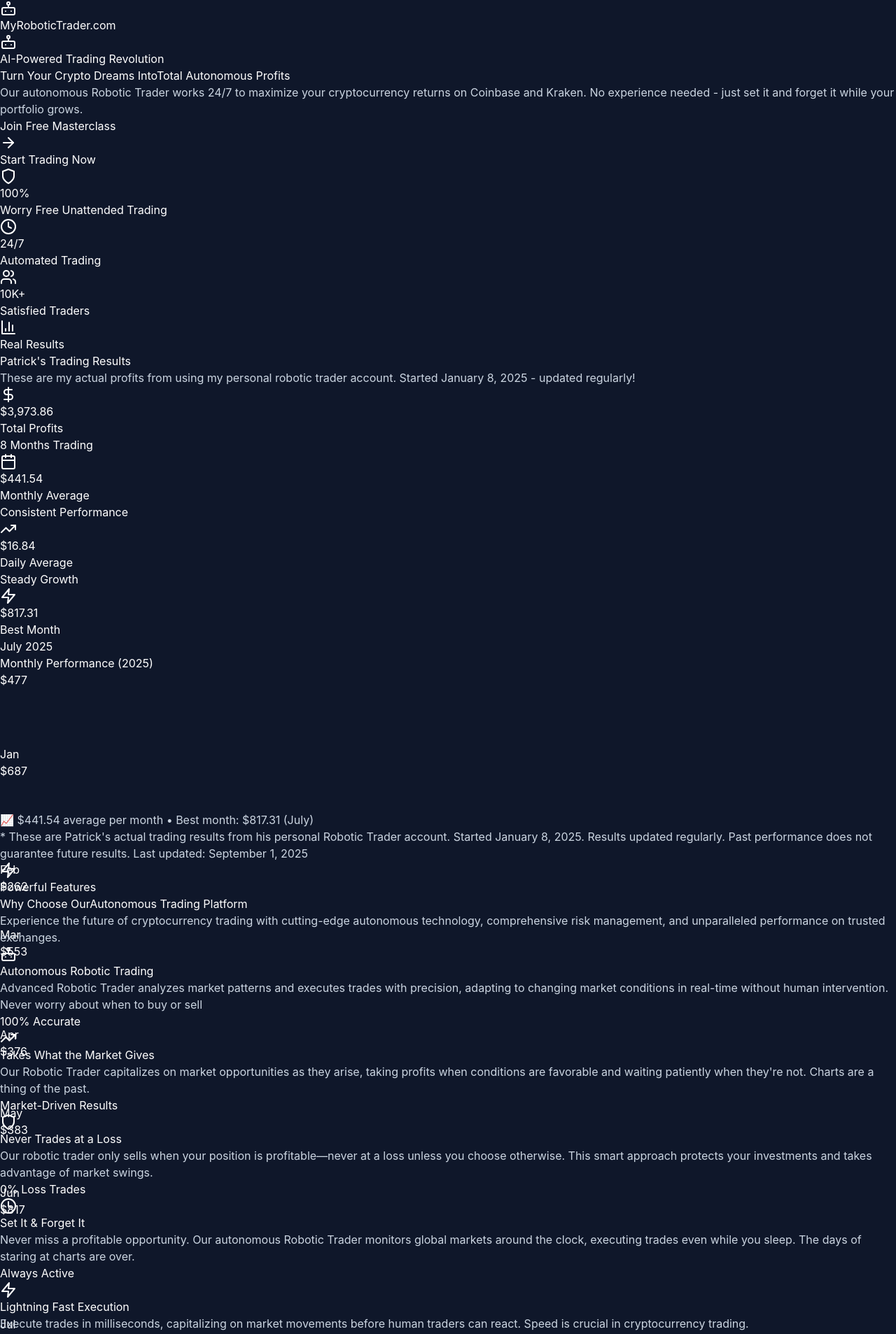
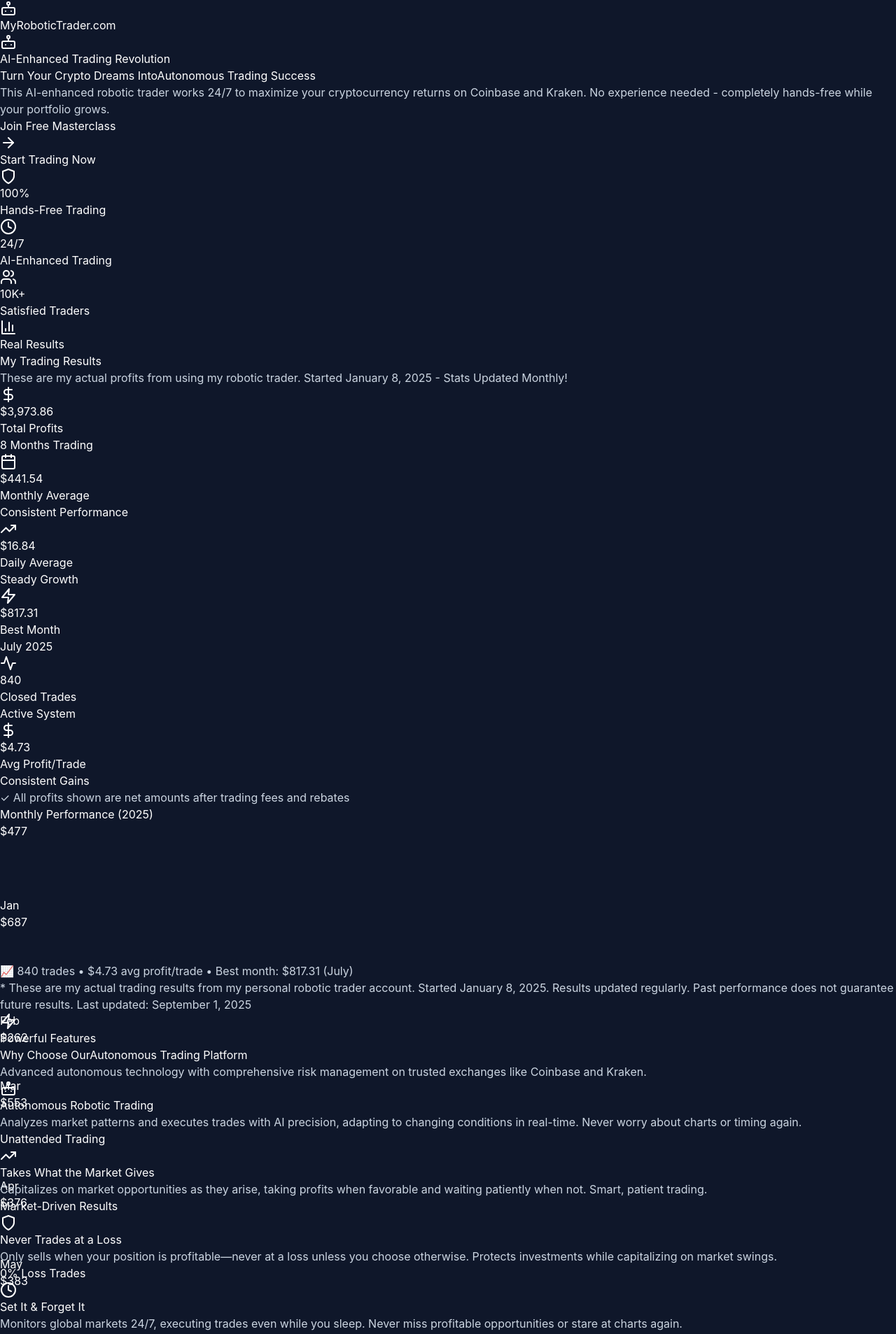
Before and after one commit to patjenkinsGIT/myrobotictrader, a React (Vite) app: page / in a window 1280 px wide. Shown: the part 288-2195 px from the top of the page at 70% size. Built offline with nearby package versions, Linux system fonts and the light colour scheme.

Commit message:
Updates for Hero trading and features

```diff
--- a/src/components/FAQ.tsx
+++ b/src/components/FAQ.tsx
@@ -37,7 +37,7 @@ const faqData = [
       {
         question: "How do I find out more information?",
         answer:
-          "The best way to learn more about the trading is to join the free masterclass where we demonstrate the system live and answer all your questions. You can register at: https://financialintelligence4u.com/masterclass?am_id=patrick1567",
+          "The best way to learn more about autonomous trading is to join the free masterclass where we demonstrate the system live and answer all your questions. You can register at:  https://financialintelligence4u.com/masterclass?am_id=patrick1567",
       },
     ],
   },
--- a/src/components/Features.tsx
+++ b/src/components/Features.tsx
@@ -15,15 +15,15 @@ const features = [
     icon: Bot,
     title: "Autonomous Robotic Trading",
     description:
-      "Advanced Robotic Trader analyzes market patterns and executes trades with precision, adapting to changing market conditions in real-time without human intervention. Never worry about when to buy or sell",
+      "Analyzes market patterns and executes trades with AI precision, adapting to changing conditions in real-time. Never worry about charts or timing again.",
     color: "from-purple-500 to-pink-500",
-    stats: "100% Accurate",
+    stats: "Unattended Trading",
   },
   {
     icon: TrendingUp,
     title: "Takes What the Market Gives",
     description:
-      "Our Robotic Trader capitalizes on market opportunities as they arise, taking profits when conditions are favorable and waiting patiently when they're not. Charts are a thing of the past.",
+      "Capitalizes on market opportunities as they arise, taking profits when favorable and waiting patiently when not. Smart, patient trading.",
     color: "from-green-500 to-blue-500",
     stats: "Market-Driven Results",
   },
@@ -31,7 +31,7 @@ const features = [
     icon: Shield,
     title: "Never Trades at a Loss",
     description:
-      "Our robotic trader only sells when your position is profitable—never at a loss unless you choose otherwise. This smart approach protects your investments and takes advantage of market swings.",
+      "Only sells when your position is profitable—never at a loss unless you choose otherwise. Protects investments while capitalizing on market swings.",
     color: "from-blue-500 to-cyan-500",
     stats: "0% Loss Trades",
   },
@@ -39,7 +39,7 @@ const features = [
     icon: Clock,
     title: "Set It & Forget It",
     description:
-      "Never miss a profitable opportunity. Our autonomous Robotic Trader monitors global markets around the clock, executing trades even while you sleep. The days of staring at charts are over.",
+      "Monitors global markets 24/7, executing trades even while you sleep. Never miss profitable opportunities or stare at charts again.",
     color: "from-orange-500 to-red-500",
     stats: "Always Active",
   },
@@ -47,7 +47,7 @@ const features = [
     icon: Zap,
     title: "Lightning Fast Execution",
     description:
-      "Execute trades in milliseconds, capitalizing on market movements before human traders can react. Speed is crucial in cryptocurrency trading.",
+      "Executes trades in milliseconds, capitalizing on market movements before human traders can react. Speed gives you the competitive edge.",
     color: "from-yellow-500 to-orange-500",
     stats: "100ms Execution",
   },
@@ -55,7 +55,7 @@ const features = [
     icon: DollarSign,
     title: "Your Funds Stay Safe",
     description:
-      "Your funds stay secure in your own Kracken/Coinbase exchange accounts. The robotic trader connects via API with trading-only access—we can never withdraw or transfer funds. For maximum safety, use MFA, hardware security keys, and allow lists on your exchange.",
+      "Funds remain secure in your Kraken/Coinbase accounts. Trading-only API access means we can never withdraw or transfer your money.",
     color: "from-emerald-500 to-teal-500",
     stats: "Your Keys, Your Crypto",
   },
@@ -63,7 +63,7 @@ const features = [
     icon: BarChart3,
     title: "Real-Time Analytics",
     description:
-      "Position and simple profit reporting give you visibility into your Robotic Trader performance and how much profit you save across Coinbase and Kraken.",
+      "Simple position and profit reporting gives you clear visibility into performance and total profits across Coinbase and Kraken.",
     color: "from-indigo-500 to-purple-500",
     stats: "Live Tracking",
   },
@@ -71,7 +71,7 @@ const features = [
     icon: Users,
     title: "Start with Paper Trading",
     description:
-      "Test the Robotic Trader risk-free with paper trading before going live. See how it performs and build confidence in the autonomous trading system.",
+      "Test the system risk-free with paper trading before going live. Build confidence and see performance without risking real money.",
     color: "from-pink-500 to-rose-500",
     stats: "Risk-Free Testing",
   },
@@ -126,9 +126,8 @@ export const Features: React.FC = function () {
           </h2>
 
           <p className="text-xl text-gray-300 max-w-3xl mx-auto">
-            Experience the future of cryptocurrency trading with cutting-edge
-            autonomous technology, comprehensive risk management, and
-            unparalleled performance on trusted exchanges.
+            Advanced autonomous technology with comprehensive risk management on
+            trusted exchanges like Coinbase and Kraken.
           </p>
         </div>
 
@@ -186,8 +185,8 @@ export const Features: React.FC = function () {
               Ready to Experience Autonomous Trading?
             </h3>
             <p className="text-gray-300 mb-6 max-w-2xl mx-auto">
-              Join thousands of successful traders who have already discovered
-              the power of set-it-and-forget-it cryptocurrency trading.
+              Join successful traders using set-it-and-forget-it cryptocurrency
+              trading.
             </p>
             <a
               href="https://financialintelligence4u.com/masterclass?am_id=patrick1567"
--- a/src/components/Hero.tsx
+++ b/src/components/Hero.tsx
@@ -34,25 +34,24 @@ export const Hero: React.FC = function () {
           <div className="inline-flex items-center gap-2 bg-gradient-to-r from-purple-600/20 to-pink-600/20 backdrop-blur-sm rounded-full px-4 py-2 border border-white/20 mb-6 mt-4">
             <Bot className="w-4 h-4 text-purple-400" />
             <span className="text-purple-300 font-medium">
-              AI-Powered Trading Revolution
+              AI-Enhanced Trading Revolution
             </span>
           </div>
 
           <h1 className="text-5xl md:text-7xl font-bold text-white mb-6 leading-tight">
             Turn Your Crypto Dreams Into
             <span className="block text-transparent bg-gradient-to-r from-green-400 via-blue-500 to-purple-500 bg-clip-text">
-              Total Autonomous Profits
+              Autonomous Trading Success
             </span>
           </h1>
 
           <p className="text-xl md:text-2xl text-gray-300 mb-8 max-w-4xl mx-auto">
-            Our autonomous Robotic Trader works 24/7 to maximize your
+            This AI-enhanced robotic trader works 24/7 to maximize your
             cryptocurrency returns on Coinbase and Kraken. No experience needed
-            - just set it and forget it while your portfolio grows.
+            - completely hands-free while your portfolio grows.
           </p>
         </div>
 
-        {/* Rest of your existing Hero content... */}
         {/* CTA Buttons */}
         <div className="flex flex-col sm:flex-row gap-4 justify-center mb-16">
           <a
@@ -75,67 +74,56 @@ export const Hero: React.FC = function () {
           </a>
         </div>
 
-        {/* Enhanced Stats - Now like feature boxes */}
+        {/* Enhanced Stats */}
         <div className="grid grid-cols-1 md:grid-cols-3 gap-6 max-w-4xl mx-auto mb-10">
-          {/* 100% Worry Free */}
+          {/* 100% Hands-Free */}
           <div className="group relative bg-white/5 backdrop-blur-sm rounded-2xl p-6 border border-white/10 hover:border-white/20 transition-all duration-300 transform hover:scale-105 hover:shadow-2xl">
-            {/* Background Gradient */}
             <div className="absolute inset-0 bg-gradient-to-br from-green-500 to-emerald-500 opacity-0 group-hover:opacity-10 rounded-2xl transition-opacity duration-300"></div>
 
-            {/* Icon */}
             <div className="relative w-12 h-12 rounded-xl bg-gradient-to-br from-green-500 to-emerald-500 p-3 mb-4 mx-auto group-hover:scale-110 transition-transform duration-300">
               <Shield className="w-full h-full text-white" />
             </div>
 
-            {/* Content */}
             <div className="relative text-center">
               <div className="text-4xl font-bold text-green-400 mb-2 group-hover:text-transparent group-hover:bg-gradient-to-r group-hover:from-green-400 group-hover:to-emerald-400 group-hover:bg-clip-text transition-all duration-300">
                 100%
               </div>
               <div className="text-gray-300 font-medium group-hover:text-white transition-colors duration-300">
-                Worry Free Unattended Trading
+                Hands-Free Trading
               </div>
             </div>
 
-            {/* Hover Effect Border */}
             <div className="absolute inset-0 rounded-2xl bg-gradient-to-r from-green-500 to-emerald-500 opacity-0 group-hover:opacity-20 transition-opacity duration-300 -z-10 blur-xl"></div>
           </div>
 
-          {/* 24/7 Automated */}
+          {/* 24/7 AI-Enhanced */}
           <div className="group relative bg-white/5 backdrop-blur-sm rounded-2xl p-6 border border-white/10 hover:border-white/20 transition-all duration-300 transform hover:scale-105 hover:shadow-2xl">
-            {/* Background Gradient */}
             <div className="absolute inset-0 bg-gradient-to-br from-blue-500 to-cyan-500 opacity-0 group-hover:opacity-10 rounded-2xl transition-opacity duration-300"></div>
 
-            {/* Icon */}
             <div className="relative w-12 h-12 rounded-xl bg-gradient-to-br from-blue-500 to-cyan-500 p-3 mb-4 mx-auto group-hover:scale-110 transition-transform duration-300">
               <Clock className="w-full h-full text-white" />
             </div>
 
-            {/* Content */}
             <div className="relative text-center">
               <div className="text-4xl font-bold text-blue-400 mb-2 group-hover:text-transparent group-hover:bg-gradient-to-r group-hover:from-blue-400 group-hover:to-cyan-400 group-hover:bg-clip-text transition-all duration-300">
                 24/7
               </div>
               <div className="text-gray-300 font-medium group-hover:text-white transition-colors duration-300">
-                Automated Trading
+                AI-Enhanced Trading
               </div>
             </div>
 
-            {/* Hover Effect Border */}
             <div className="absolute inset-0 rounded-2xl bg-gradient-to-r from-blue-500 to-cyan-500 opacity-0 group-hover:opacity-20 transition-opacity duration-300 -z-10 blur-xl"></div>
           </div>
 
           {/* 10K+ Satisfied */}
           <div className="group relative bg-white/5 backdrop-blur-sm rounded-2xl p-6 border border-white/10 hover:border-white/20 transition-all duration-300 transform hover:scale-105 hover:shadow-2xl">
-            {/* Background Gradient */}
             <div className="absolute inset-0 bg-gradient-to-br from-purple-500 to-pink-500 opacity-0 group-hover:opacity-10 rounded-2xl transition-opacity duration-300"></div>
 
-            {/* Icon */}
             <div className="relative w-12 h-12 rounded-xl bg-gradient-to-br from-purple-500 to-pink-500 p-3 mb-4 mx-auto group-hover:scale-110 transition-transform duration-300">
               <Users className="w-full h-full text-white" />
             </div>
 
-            {/* Content */}
             <div className="relative text-center">
               <div className="text-4xl font-bold text-purple-400 mb-2 group-hover:text-transparent group-hover:bg-gradient-to-r group-hover:from-purple-400 group-hover:to-pink-400 group-hover:bg-clip-text transition-all duration-300">
                 10K+
@@ -145,7 +133,6 @@ export const Hero: React.FC = function () {
               </div>
             </div>
 
-            {/* Hover Effect Border */}
             <div className="absolute inset-0 rounded-2xl bg-gradient-to-r from-purple-500 to-pink-500 opacity-0 group-hover:opacity-20 transition-opacity duration-300 -z-10 blur-xl"></div>
           </div>
         </div>
--- a/src/components/TradingResults.tsx
+++ b/src/components/TradingResults.tsx
@@ -1,5 +1,12 @@
 import * as React from "react";
-import { TrendingUp, DollarSign, Calendar, BarChart3, Zap } from "lucide-react";
+import {
+  TrendingUp,
+  DollarSign,
+  Calendar,
+  BarChart3,
+  Zap,
+  Activity,
+} from "lucide-react";
 import { tradingData, calculateDailyAverage } from "../data/tradingResults";
 
 export const TradingResults: React.FC = () => {
@@ -19,25 +26,25 @@ export const TradingResults: React.FC = () => {
           </div>
 
           <h2 className="text-3xl md:text-5xl font-bold text-white mb-4">
-            Patrick's Trading Results
+            My Trading Results
           </h2>
           <p className="text-xl text-gray-300 max-w-3xl mx-auto">
-            These are my actual profits from using my personal robotic trader
-            account.
+            These are my actual profits from using my robotic trader.
             <span className="text-green-400 font-semibold">
               {" "}
               Started January 8, 2025
             </span>{" "}
-            - updated regularly!
+            - Stats Updated Monthly!
           </p>
         </div>
 
-        {/* Main Stats Grid */}
-        <div className="grid grid-cols-1 md:grid-cols-2 lg:grid-cols-4 gap-6 mb-12">
+        {/* Main Stats Grid - 2 rows of 3 cards each */}
+        <div className="grid grid-cols-1 md:grid-cols-3 gap-6 mb-8">
+          {/* Row 1 */}
           {/* Total Profits */}
           <div className="bg-gradient-to-br from-green-900/30 to-green-800/30 backdrop-blur-sm rounded-2xl border border-green-500/20 p-6 text-center">
             <DollarSign className="w-8 h-8 text-green-400 mx-auto mb-3" />
-            <div className="text-3xl font-bold text-green-400 mb-2">
+            <div className="text-2xl font-bold text-green-400 mb-2 font-mono">
               ${tradingData.totalProfit.toLocaleString()}
             </div>
             <div className="text-gray-300 text-sm">Total Profits</div>
@@ -49,7 +56,9 @@ export const TradingResults: React.FC = () => {
           {/* Monthly Average */}
           <div className="bg-gradient-to-br from-blue-900/30 to-blue-800/30 backdrop-blur-sm rounded-2xl border border-blue-500/20 p-6 text-center">
             <Calendar className="w-8 h-8 text-blue-400 mx-auto mb-3" />
-            <div className="text-3xl font-bold text-blue-400 mb-2">$441.54</div>
+            <div className="text-2xl font-bold text-blue-400 mb-2 font-mono">
+              $441.54
+            </div>
             <div className="text-gray-300 text-sm">Monthly Average</div>
             <div className="text-xs text-gray-400 mt-1">
               Consistent Performance
@@ -59,20 +68,51 @@ export const TradingResults: React.FC = () => {
           {/* Daily Average */}
           <div className="bg-gradient-to-br from-purple-900/30 to-purple-800/30 backdrop-blur-sm rounded-2xl border border-purple-500/20 p-6 text-center">
             <TrendingUp className="w-8 h-8 text-purple-400 mx-auto mb-3" />
-            <div className="text-3xl font-bold text-purple-400 mb-2">
+            <div className="text-2xl font-bold text-purple-400 mb-2 font-mono">
               ${dailyAvg}
             </div>
             <div className="text-gray-300 text-sm">Daily Average</div>
             <div className="text-xs text-gray-400 mt-1">Steady Growth</div>
           </div>
+        </div>
 
+        {/* Second row of stats */}
+        <div className="grid grid-cols-1 md:grid-cols-3 gap-6 mb-12">
           {/* Best Month */}
           <div className="bg-gradient-to-br from-pink-900/30 to-pink-800/30 backdrop-blur-sm rounded-2xl border border-pink-500/20 p-6 text-center">
             <Zap className="w-8 h-8 text-pink-400 mx-auto mb-3" />
-            <div className="text-3xl font-bold text-pink-400 mb-2">$817.31</div>
+            <div className="text-2xl font-bold text-pink-400 mb-2 font-mono">
+              $817.31
+            </div>
             <div className="text-gray-300 text-sm">Best Month</div>
             <div className="text-xs text-gray-400 mt-1">July 2025</div>
           </div>
+
+          {/* Total Trades */}
+          <div className="bg-gradient-to-br from-orange-900/30 to-orange-800/30 backdrop-blur-sm rounded-2xl border border-orange-500/20 p-6 text-center">
+            <Activity className="w-8 h-8 text-orange-400 mx-auto mb-3" />
+            <div className="text-2xl font-bold text-orange-400 mb-2 font-mono">
+              840
+            </div>
+            <div className="text-gray-300 text-sm">Closed Trades</div>
+            <div className="text-xs text-gray-400 mt-1">Active System</div>
+          </div>
+
+          {/* Average Profit Per Trade */}
+          <div className="bg-gradient-to-br from-teal-900/30 to-teal-800/30 backdrop-blur-sm rounded-2xl border border-teal-500/20 p-6 text-center">
+            <DollarSign className="w-8 h-8 text-teal-400 mx-auto mb-3" />
+            <div className="text-2xl font-bold text-teal-400 mb-2 font-mono">
+              $4.73
+            </div>
+            <div className="text-gray-300 text-sm">Avg Profit/Trade</div>
+            <div className="text-xs text-gray-400 mt-1">Consistent Gains</div>
+          </div>
+        </div>
+
+        <div className="text-center mb-8">
+          <p className="text-sm text-green-300 bg-green-900/20 backdrop-blur-sm rounded-lg px-4 py-2 inline-block border border-green-500/20">
+            ✓ All profits shown are net amounts after trading fees and rebates
+          </p>
         </div>
 
         {/* Monthly Chart - MOBILE RESPONSIVE VERSION */}
@@ -85,7 +125,7 @@ export const TradingResults: React.FC = () => {
           <div className="w-full overflow-x-auto">
             <div
               className="flex items-end justify-center gap-2 md:gap-4 mb-4 md:mb-6 min-w-max mx-auto"
-              style={{ height: "200px" }} // Smaller height for mobile
+              style={{ height: "200px" }}
             >
               {[
                 { month: "Jan", profit: 477.17 },
@@ -97,8 +137,7 @@ export const TradingResults: React.FC = () => {
                 { month: "Jul", profit: 817.31 },
                 { month: "Aug", profit: 413.54 },
               ].map((month) => {
-                // Responsive bar height
-                const maxBarHeight = 140; // Smaller for mobile
+                const maxBarHeight = 140;
                 const height = Math.max(
                   (month.profit / 817.31) * maxBarHeight,
                   12
@@ -107,7 +146,6 @@ export const TradingResults: React.FC = () => {
 
                 return (
                   <div key={month.month} className="flex flex-col items-center">
-                    {/* Profit amount above bar - responsive text */}
                     <div
                       className={`text-xs md:text-sm mb-1 md:mb-2 font-semibold ${
                         isHighest ? "text-yellow-400" : "text-gray-300"
@@ -116,7 +154,6 @@ export const TradingResults: React.FC = () => {
                       ${Math.round(month.profit)}
                     </div>
 
-                    {/* Bar with responsive width */}
                     <div
                       className={`w-8 md:w-12 rounded-t-lg transition-all duration-1000 ease-out ${
                         isHighest
@@ -129,7 +166,6 @@ export const TradingResults: React.FC = () => {
                       }}
                     ></div>
 
-                    {/* Month label below bar - responsive text */}
                     <div className="text-xs md:text-sm text-gray-300 mt-2 md:mt-3 font-medium">
                       {month.month}
                     </div>
@@ -141,7 +177,8 @@ export const TradingResults: React.FC = () => {
 
           <div className="text-center">
             <p className="text-green-400 font-semibold text-sm md:text-lg">
-              📈 $441.54 average per month • Best month: $817.31 (July)
+              📈 840 trades • $4.73 avg profit/trade • Best month: $817.31
+              (July)
             </p>
           </div>
         </div>
@@ -149,10 +186,10 @@ export const TradingResults: React.FC = () => {
         {/* Disclaimer */}
         <div className="text-center mt-8">
           <p className="text-sm text-gray-400 max-w-2xl mx-auto">
-            * These are Patrick's actual trading results from his personal
-            Robotic Trader account. Started January 8, 2025. Results updated
-            regularly. Past performance does not guarantee future results. Last
-            updated: September 1, 2025
+            * These are my actual trading results from my personal robotic
+            trader account. Started January 8, 2025. Results updated regularly.
+            Past performance does not guarantee future results. Last updated:
+            September 1, 2025
           </p>
         </div>
       </div>
```
